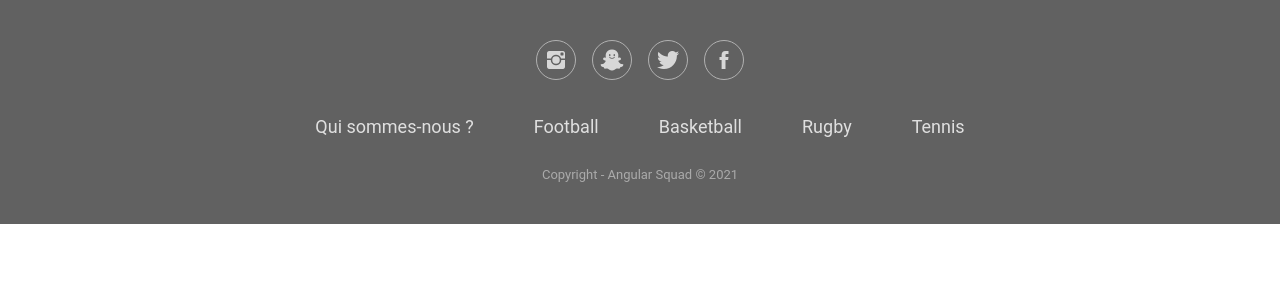
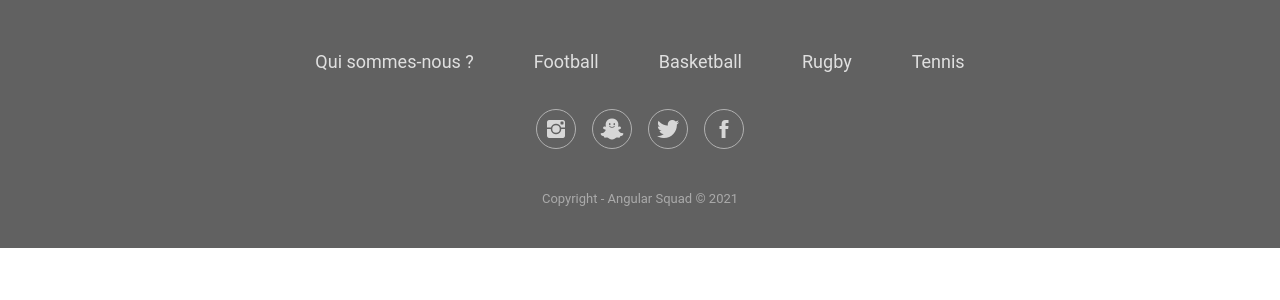
Before and after one commit to WildCodeSchool/P2-Angular-Squad-Lyon-Angular-Mars-2021, an Angular app: page / in a window 1280 px wide. Shown: the top 300 px of the page. Built offline with nearby package versions, Linux system fonts and the light colour scheme.

Commit message:
Footer modified

```diff
--- a/src/app/footer/footer.component.html
+++ b/src/app/footer/footer.component.html
@@ -1,4 +1,4 @@
-<html>
+
 <head>
     <meta charset="utf-8">
     <meta name="viewport" content="width=device-width, initial-scale=1.0">
@@ -9,8 +9,7 @@
 <body>
     <div class="footer-basic d-none d-md-block">
         <footer>
-            <div class="social"><a href="#"><i class="icon ion-social-instagram"></i></a><a href="#"><i class="icon ion-social-snapchat"></i></a><a href="#"><i class="icon ion-social-twitter"></i></a><a href="#"><i class="icon ion-social-facebook"></i></a>
-            </div>
+
 
             <ul class="list-inline">
                 <li class="list-inline-item"><a class="nav-link" href="#">Qui sommes-nous ?</a></li>
@@ -19,8 +18,15 @@
                 <li class="list-inline-item"><a class="nav-link" href="#">Rugby</a></li>
                 <li class="list-inline-item"><a class="nav-link" href="#">Tennis</a></li>
             </ul>
+        <br>
+
+
+
+
+            <div class="social"><a href="#"><i class="icon ion-social-instagram"></i></a><a href="#"><i class="icon ion-social-snapchat"></i></a><a href="#"><i class="icon ion-social-twitter"></i></a><a href="#"><i class="icon ion-social-facebook"></i></a>
+            </div>
+
             <p class="copyright">Copyright - Angular Squad © 2021</p>
         </footer>
     </div>
 </body>
-</html>
```
